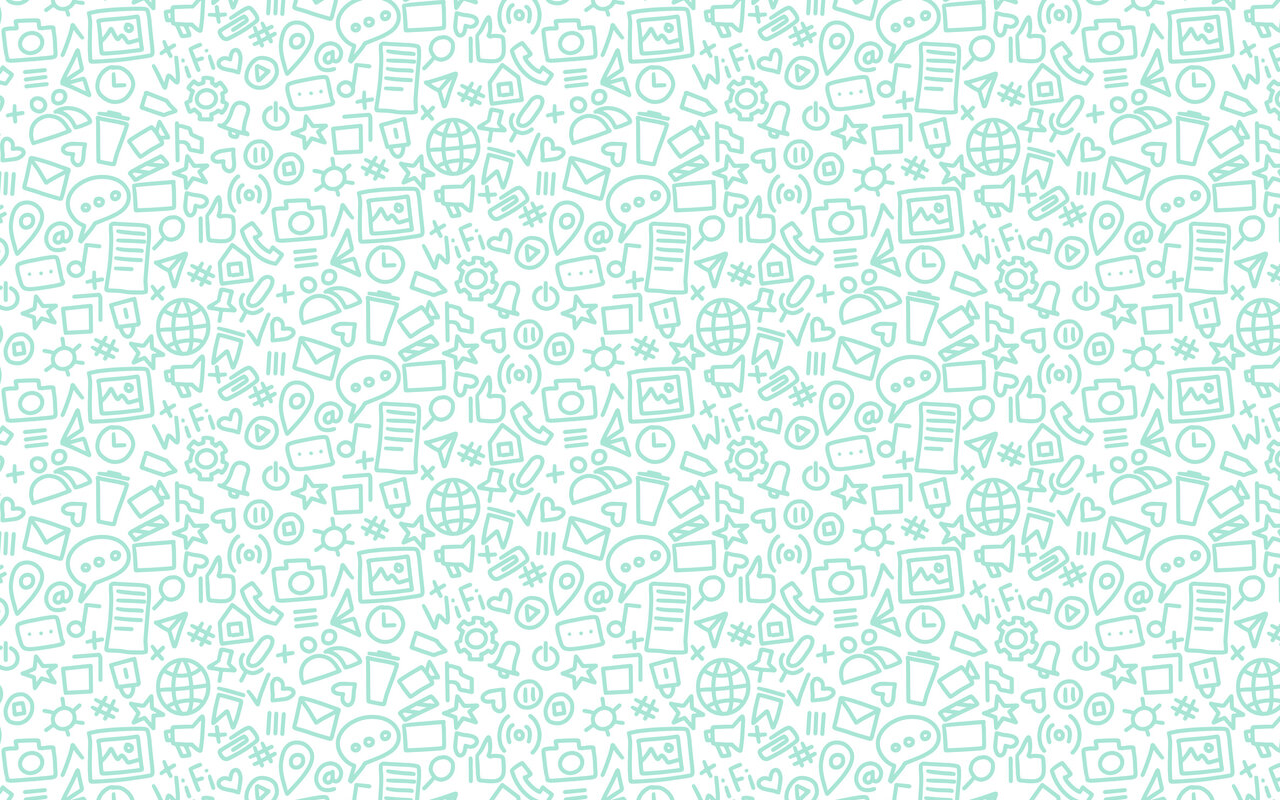
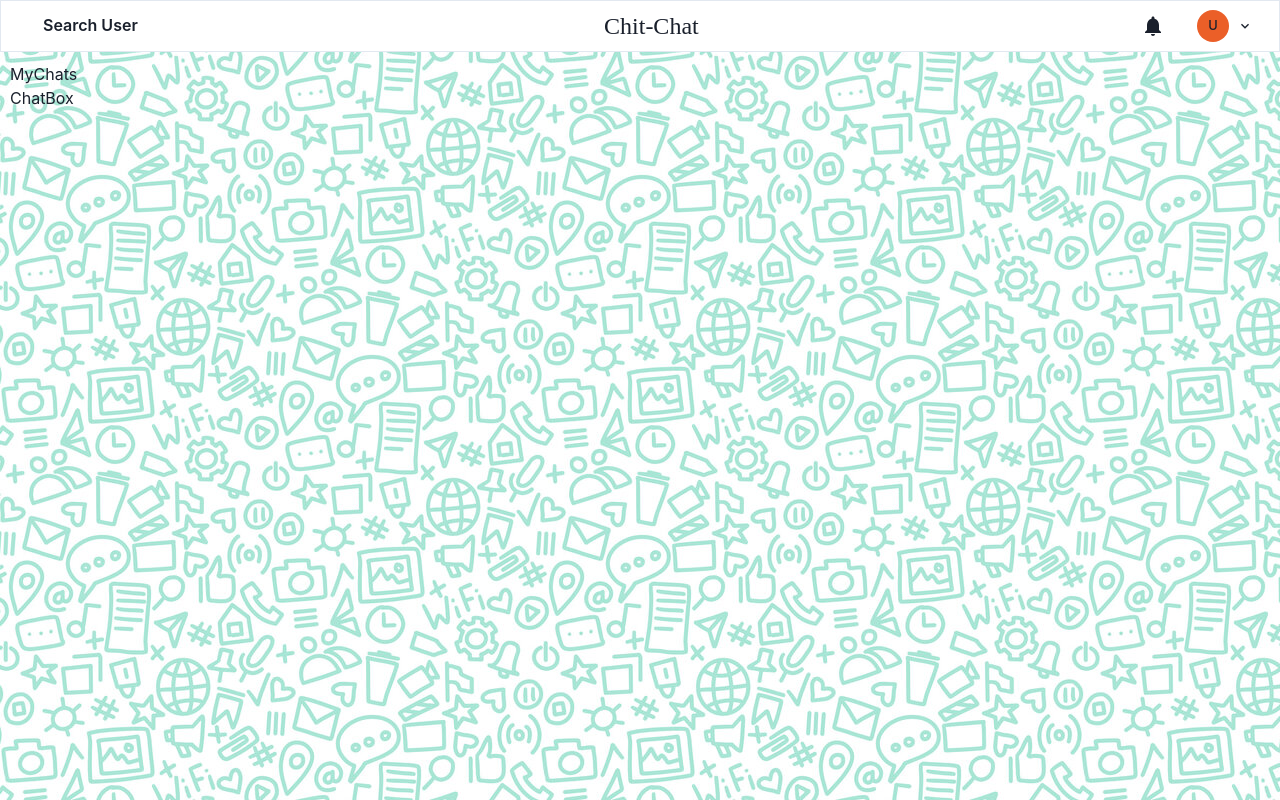
Before and after one commit to Rachit771/Chatapp, a React app in the folder Frontend/: page /chats in a window 1280 px wide. Before the commit this address had no page. Built offline with nearby package versions, Linux system fonts and the light colour scheme; sample sign-in values are in the browser's storage; the HTML template or start-up script is replaced by a standard one.

Commit message:
Started Creating Chatpage ui

```diff
--- a/Frontend/package.json
+++ b/Frontend/package.json
@@ -10,6 +10,7 @@
     "preview": "vite preview"
   },
   "dependencies": {
+    "@chakra-ui/icons": "^2.2.4",
     "@chakra-ui/react": "^2.8.2",
     "@emotion/react": "^11.14.0",
     "@emotion/styled": "^11.14.1",
--- a/Frontend/src/App.jsx
+++ b/Frontend/src/App.jsx
@@ -2,6 +2,7 @@ import { Routes, Route } from "react-router-dom";
 import './App.css'
 import Auth from './Pages/Auth';
 import Home from './Pages/Home';
+import ChatPage from "./Pages/ChatPage";
 function App() {
 
 
@@ -9,6 +10,7 @@ function App() {
     <div className="App">
     <Routes>
       <Route path='/' element={<Home/>}></Route>
+      <Route path="/chats" element={<ChatPage/>} />
       <Route path='/login' element={<Auth/>}></Route>
     </Routes>
     </div>
--- /dev/null
+++ b/Frontend/src/Context/Mycontext.jsx
@@ -0,0 +1,30 @@
+import { createContext, useState, useContext, useEffect } from "react";
+import { useNavigate } from "react-router-dom";
+
+const Context = createContext();
+
+const ContextProvider = ({ children }) => {
+  const [user, setUser] = useState(null);
+  const navigate = useNavigate();
+
+  useEffect(() => {
+    const userInfo = JSON.parse(localStorage.getItem("userInfo"));
+    setUser(userInfo);
+
+    if (!userInfo) {
+      navigate("/");
+    }
+  }, [navigate]);
+
+  return (
+    <Context.Provider value={{ user, setUser }}>
+      {children}
+    </Context.Provider>
+  );
+};
+
+const MyContext = () => {
+  return useContext(Context);
+};
+
+export { MyContext, ContextProvider };
--- /dev/null
+++ b/Frontend/src/Pages/ChatPage.jsx
@@ -0,0 +1,22 @@
+import { MyContext } from "../Context/Mycontext";
+import SideDrawer from "../components/miscellaneous/SideDrawer";
+import MyChats from "../components/miscellaneous/MyChats";
+import ChatBox from "../components/miscellaneous/ChatBox";
+import {Box} from "@chakra-ui/react"
+
+
+const ChatPage=()=>{
+const {user}=MyContext();
+ return (
+    <div style={{ width: "100%" }}>
+      {user && <SideDrawer />}
+      <Box d="flex" justifyContent="space-between" w="100%" h="91.5vh" p="10px">
+        {user && <MyChats />}
+        {user && (
+          <ChatBox />
+        )}
+      </Box>
+    </div>
+  );
+};
+export default ChatPage;
--- a/Frontend/src/components/authentication/Login.jsx
+++ b/Frontend/src/components/authentication/Login.jsx
@@ -8,8 +8,8 @@ import axios from "axios";
 
 const Login = () => {
   const [show,setshow]=useState(false);
-  const [email,setEmail]=useState();
-  const [password,setPassword]=useState();
+  const [email,setEmail]=useState("");
+  const [password,setPassword]=useState("");
     const [picLoading, setPicLoading] = useState(false);
       const toast=useToast();
       const navigate = useNavigate();
@@ -45,7 +45,7 @@ const Login = () => {
       );
       console.log(data);
       toast({
-        title: "Registration Successful",
+        title: "Login Successful",
         status: "success",
         duration: 5000,
         isClosable: true,
--- /dev/null
+++ b/Frontend/src/components/miscellaneous/ChatBox.jsx
@@ -0,0 +1,9 @@
+import React from 'react'
+
+const ChatBox = () => {
+  return (
+    <div>ChatBox</div>
+  )
+}
+
+export default ChatBox
--- /dev/null
+++ b/Frontend/src/components/miscellaneous/MyChats.jsx
@@ -0,0 +1,9 @@
+import React from 'react'
+
+const MyChats = () => {
+  return (
+    <div>MyChats</div>
+  )
+}
+
+export default MyChats
--- /dev/null
+++ b/Frontend/src/components/miscellaneous/ProfileModal.jsx
@@ -0,0 +1,73 @@
+import { ViewIcon } from "@chakra-ui/icons";
+import { Avatar } from "@chakra-ui/react";
+
+import {
+  Modal,
+  ModalOverlay,
+  ModalContent,
+  ModalHeader,
+  ModalFooter,
+  ModalBody,
+  ModalCloseButton,
+  Button,
+  useDisclosure,
+  IconButton,
+  Text,
+  Image,
+} from "@chakra-ui/react";
+
+const ProfileModal = ({ user }) => {
+  const { isOpen, onOpen, onClose } = useDisclosure();
+
+  return (
+    <>
+      <button
+        id="open-profile-modal"
+        style={{ display: "none" }}
+        onClick={onOpen}
+      />
+
+      <Modal isOpen={isOpen} onClose={onClose} isCentered size="lg">
+        <ModalOverlay />
+        <ModalContent h="410px">
+          <ModalHeader
+            fontSize="40px"
+            fontFamily="Work sans"
+            display="flex"
+            justifyContent="center"
+          >
+            {user.name}
+          </ModalHeader>
+
+          <ModalCloseButton />
+
+          <ModalBody
+            display="flex"
+            flexDir="column"
+            alignItems="center"
+            justifyContent="space-between"
+          >
+          <Avatar
+          size="2xl"
+          name={user?.name || "User"}
+          src={user?.pic}
+           mb={4}
+          />
+
+
+            <Text fontSize="30px" fontFamily="Work sans">
+              Email: {user.email}
+            </Text>
+          </ModalBody>
+
+          <ModalFooter>
+            <Button onClick={onClose}>Close</Button>
+          </ModalFooter>
+        </ModalContent>
+      </Modal>
+    </>
+  );
+};
+
+
+export default ProfileModal;
--- /dev/null
+++ b/Frontend/src/components/miscellaneous/SideDrawer.jsx
@@ -0,0 +1,192 @@
+import React, { useState } from "react";
+import { useNavigate } from "react-router-dom";
+import { Input, useToast } from "@chakra-ui/react";
+import axios from "axios";
+import {
+  Box,
+  Button,
+  MenuButton,
+  Menu,
+  MenuList,
+  MenuItem,
+  MenuDivider,
+  Text,
+  Tooltip,
+  useDisclosure,
+  Drawer,
+  DrawerOverlay,
+  DrawerContent,
+  DrawerHeader,
+  DrawerBody,
+  DrawerCloseButton,
+  Badge,
+  IconButton,
+  Avatar,
+} from "@chakra-ui/react";
+import { BellIcon, ChevronDownIcon } from "@chakra-ui/icons";
+import ProfileModal from "./ProfileModal.jsx";
+
+const SideDrawer = ({ user = {} }) => {
+  const toast = useToast();
+  const { isOpen, onOpen, onClose } = useDisclosure();
+  const [notification, setNotification] = useState([]);
+   const [search, setSearch] = useState("");
+  const [searchResult, setSearchResult] = useState([]);
+  const [loading, setLoading] = useState(false);
+  const navigate = useNavigate();
+  const logoutHandler = () => {
+    localStorage.removeItem("userInfo");
+    navigate("/", { replace: true });
+  };
+  const handleSearch = async () => {
+    if (!search) {
+      toast({
+        title: "Please Enter something in search",
+        status: "warning",
+        duration: 5000,
+        isClosable: true,
+        position: "top-left",
+      });
+      return;
+    }
+
+    try {
+      setLoading(true);
+
+      const config = {
+        headers: {
+          Authorization: `Bearer ${user.token}`,
+        },
+      };
+
+      const { data } = await axios.get(`/api/user?search=${search}`, config);
+
+      setLoading(false);
+      setSearchResult(data);
+    } catch (error) {
+      toast({
+        title: "Error Occured!",
+        description: "Failed to Load the Search Results",
+        status: "error",
+        duration: 5000,
+        isClosable: true,
+        position: "bottom-left",
+      });
+    }
+  };
+
+  return (
+    <>
+      <Box
+        display="flex"
+        justifyContent="space-between"
+        alignItems="center"
+        bg="white"
+        w="100%"
+        p="5px 10px"
+        borderWidth="1px"
+      >
+        <Tooltip label="Search Users to chat" hasArrow placement="bottom-end">
+          <Button variant="ghost" onClick={onOpen}>
+            <i className="fas fa-search"></i>
+            <Text display={{ base: "none", md: "flex" }} px={4}>
+              Search User
+            </Text>
+          </Button>
+        </Tooltip>
+
+        <Text fontSize="2xl" fontFamily="Work sans">
+          Chit-Chat
+        </Text>
+
+        <Box display="flex" alignItems="center" gap={2}>
+          <Menu>
+            <MenuButton>
+              <Box position="relative">
+                <IconButton
+                  icon={<BellIcon />}
+                  variant="ghost"
+                  fontSize="2xl"
+                />
+                {notification.length > 0 && (
+                  <Badge
+                    colorScheme="red"
+                    borderRadius="full"
+                    position="absolute"
+                    top="-1"
+                    right="-1"
+                    fontSize="0.7em"
+                    px={2}
+                  >
+                    {notification.length}
+                  </Badge>
+                )}
+              </Box>
+            </MenuButton>
+            <MenuList>
+              {notification.length === 0 ? (
+                <Text px={4}>No New Messages</Text>
+              ) : (
+                notification.map((n, i) => (
+                  <Text key={i} px={4}>
+                    {n.message}
+                  </Text>
+                ))
+              )}
+            </MenuList>
+          </Menu>
+
+          <Menu>
+            <MenuButton
+              as={Button}
+              bg="white"
+              rightIcon={<ChevronDownIcon />}
+              _hover={{ bg: "gray.100" }}
+            >
+              <Avatar
+                size="sm"
+                name={user?.name || "User"}
+                src={user?.pic || ""}
+                cursor="pointer"
+              />
+            </MenuButton>
+            <MenuList>
+              <MenuItem
+                onClick={() => {
+                  document.getElementById("open-profile-modal").click();
+                }}
+              >
+                My Profile
+              </MenuItem>
+              <MenuDivider />
+              <MenuItem onClick={logoutHandler}>Logout</MenuItem>
+            </MenuList>
+
+            <ProfileModal user={user} />
+          </Menu>
+        </Box>
+      </Box>
+
+      <Drawer placement="left" onClose={onClose} isOpen={isOpen}>
+        <DrawerOverlay />
+        <DrawerContent>
+          <DrawerCloseButton />
+          <DrawerHeader>Search Users</DrawerHeader>
+          <DrawerBody>
+            <Box display="flex" pb={2}>
+              <Input
+                placeholder="Search by name or email"
+                mr={2}
+                value={search}
+                onChange={(e) => setSearch(e.target.value)}
+              />
+              <Button onClick={handleSearch}>Go</Button>
+            </Box>
+          </DrawerBody>
+        </DrawerContent>
+      </Drawer>
+    </>
+  );
+};
+
+export default SideDrawer;
```
Also changed, not shown: Frontend/src/main.jsx (+6 -3 lines), 1 other file (tests, documents, lock files or other folders).
